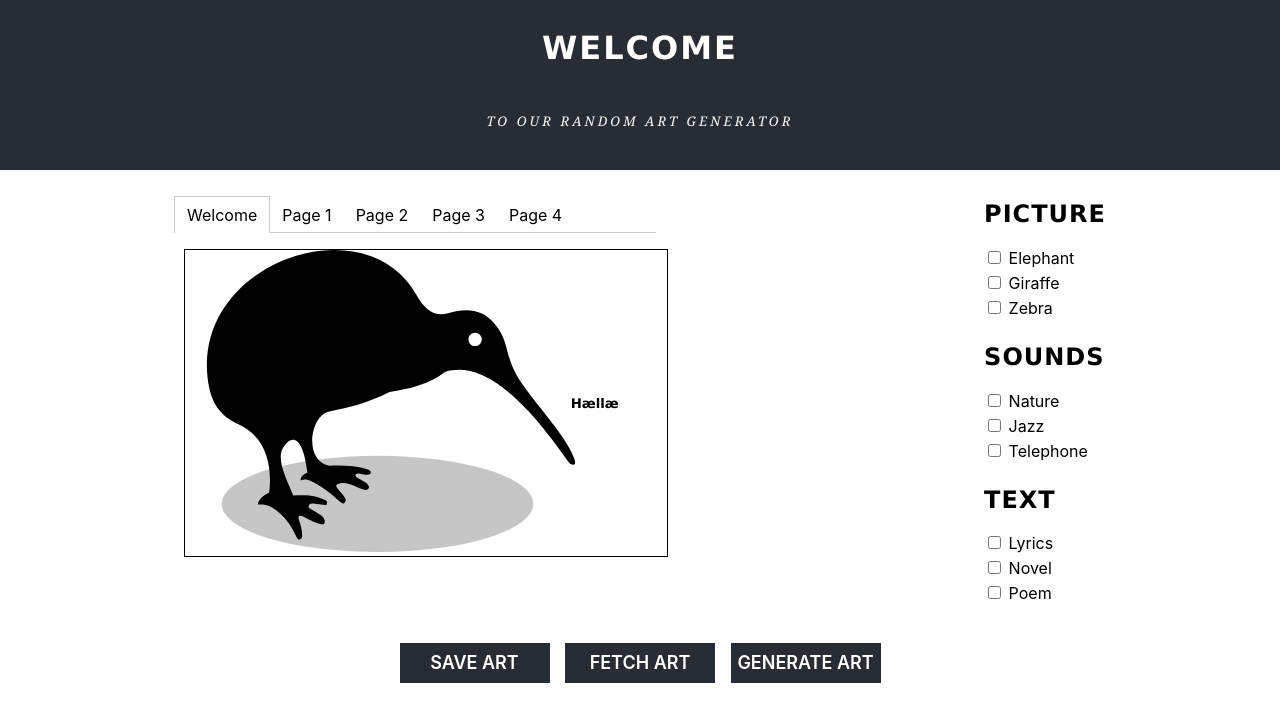
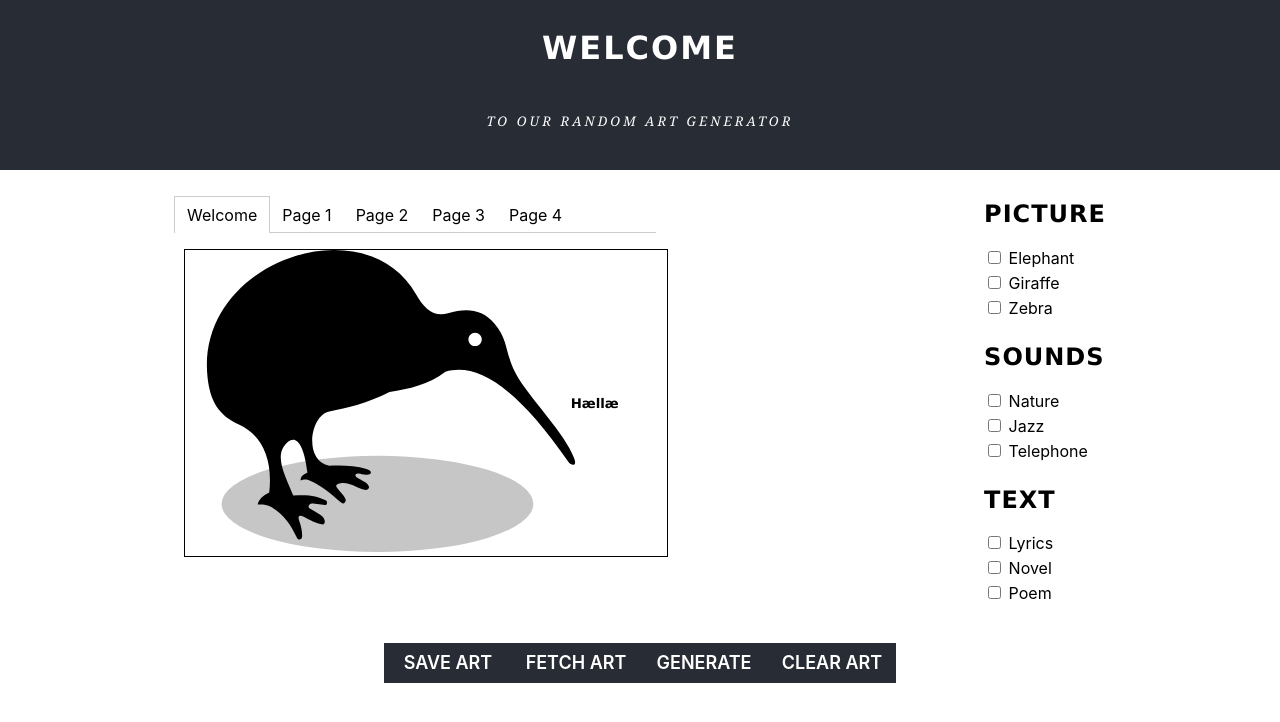
Before and after one commit to fridasolheim/IT2810-Project-2-React, a React (Create React App) app: page / in a window 1280 px wide. Shown: the top 722 px of the page. Built offline with nearby package versions, Linux system fonts and the light colour scheme.

Commit message:
added function for clearing chosenMedia

```diff
--- a/src/App.js
+++ b/src/App.js
@@ -15,9 +15,9 @@
 
     this.state = {
       chosenMedia:[],
-      chosenPicture:1,
-      chosenSound:4,
-      chosenText:7,
+      chosenPicture: 1,
+      chosenSound: 4,
+      chosenText: 7,
 
       animals: [
         {
@@ -68,14 +68,6 @@
           completed: false
         }
     ]}
-
-
-
-  /*  $("input:checkbox").click(function(){
-      if ($("input:checkbox:checked").length > 3){
-        return false;
-     }
-  });*/
 }
 
   // Toggle checked
@@ -135,11 +127,14 @@
       if (this.state.chosenMedia[element]>3 && this.state.chosenMedia[element]<7){
         this.setState({chosenSound: this.state.chosenMedia[element]});
       }
-      if (6<this.state.chosenMedia[element]){
+      if (this.state.chosenMedia[element]>6){
         this.setState({chosenText: this.state.chosenMedia[element]});
       }
     }
     console.log("Pic:"+this.state.chosenPicture,",Sound:"+this.state.chosenSound,",Text:"+this.state.chosenText)
+  }
+  handleClear(){
+    //this.setState({chosenMedia: []})
   }
 
 render(){
@@ -180,15 +175,10 @@
         <div onClick={this.handleSave} className="buttonStyle">SAVE ART</div>
         <div onClick={this.handleFetch} className="buttonStyle">FETCH ART</div>
         <div onClick={this.handleClick} className="buttonStyle">GENERATE ART</div>
+        <div onClick={this.handleClear} className="buttonStyle">CLEAR ART</div>
       </div>
     </div>
   );
 }};
 
-/*const checkboxesStyle = {
-  display: flex,
-  direction: column,
-}*/
-
-
 export default App;
```
